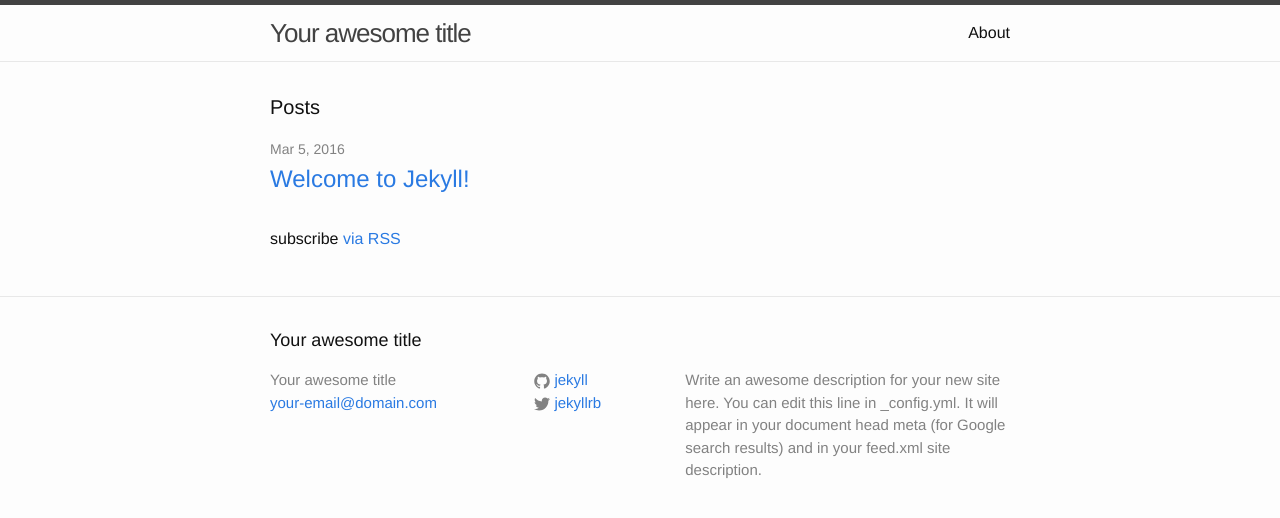
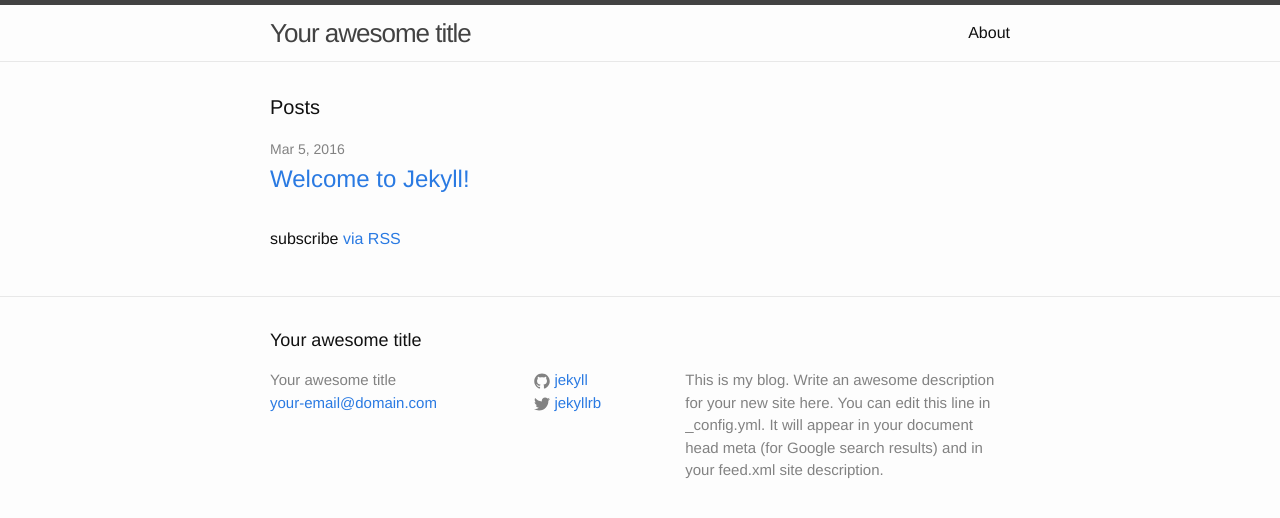
Before and after one commit to ecahill/my-blog, a Jekyll site: the page built from index.html, in a window 1280 px wide. Shown: the top 518 px of the page. Built offline with Jekyll 4.4.1, drawn with Linux system fonts in a browser that asks for light colours.

Commit message:
Update _config.yml

```diff
--- a/_config.yml
+++ b/_config.yml
@@ -9,7 +9,7 @@
 title: Your awesome title
 email: your-email@domain.com
 description: > # this means to ignore newlines until "baseurl:"
-  Write an awesome description for your new site here. You can edit this
+  This is my blog. Write an awesome description for your new site here. You can edit this
   line in _config.yml. It will appear in your document head meta (for
   Google search results) and in your feed.xml site description.
 baseurl: "" # the subpath of your site, e.g. /blog
```
